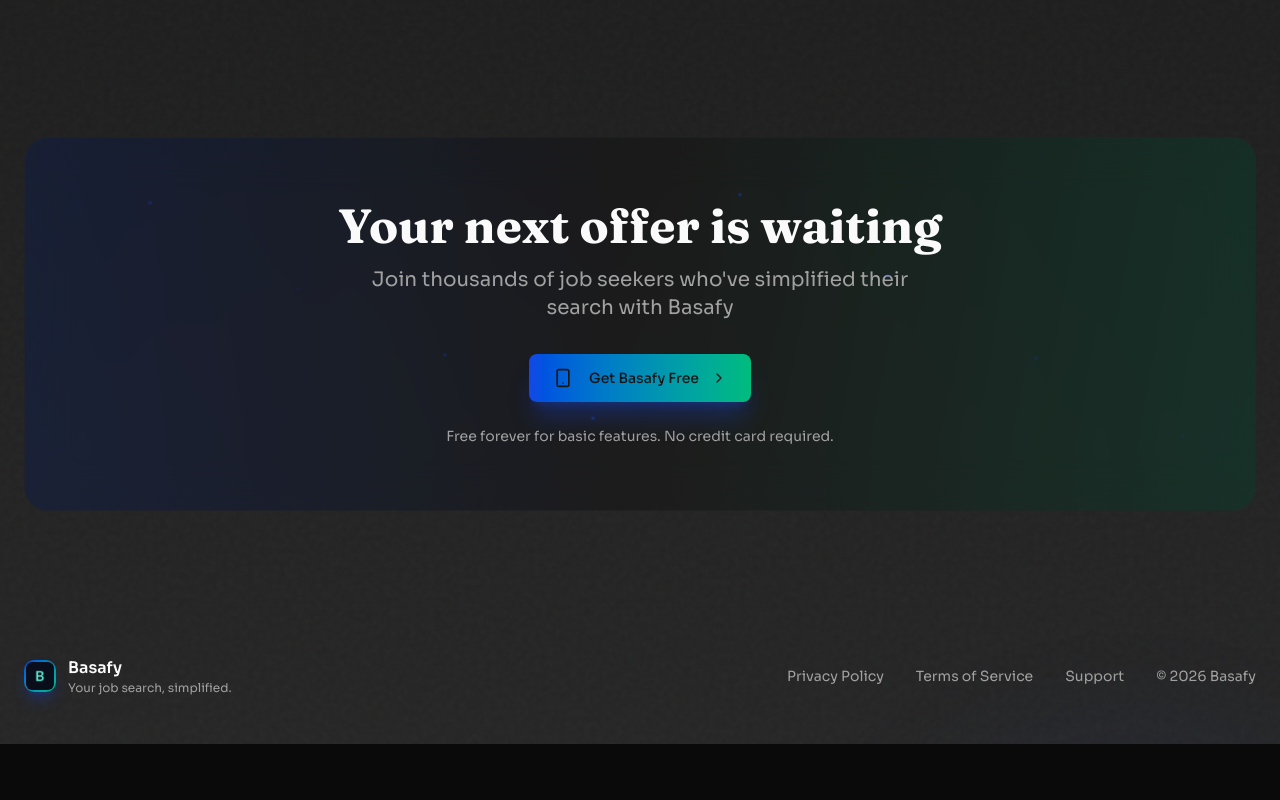
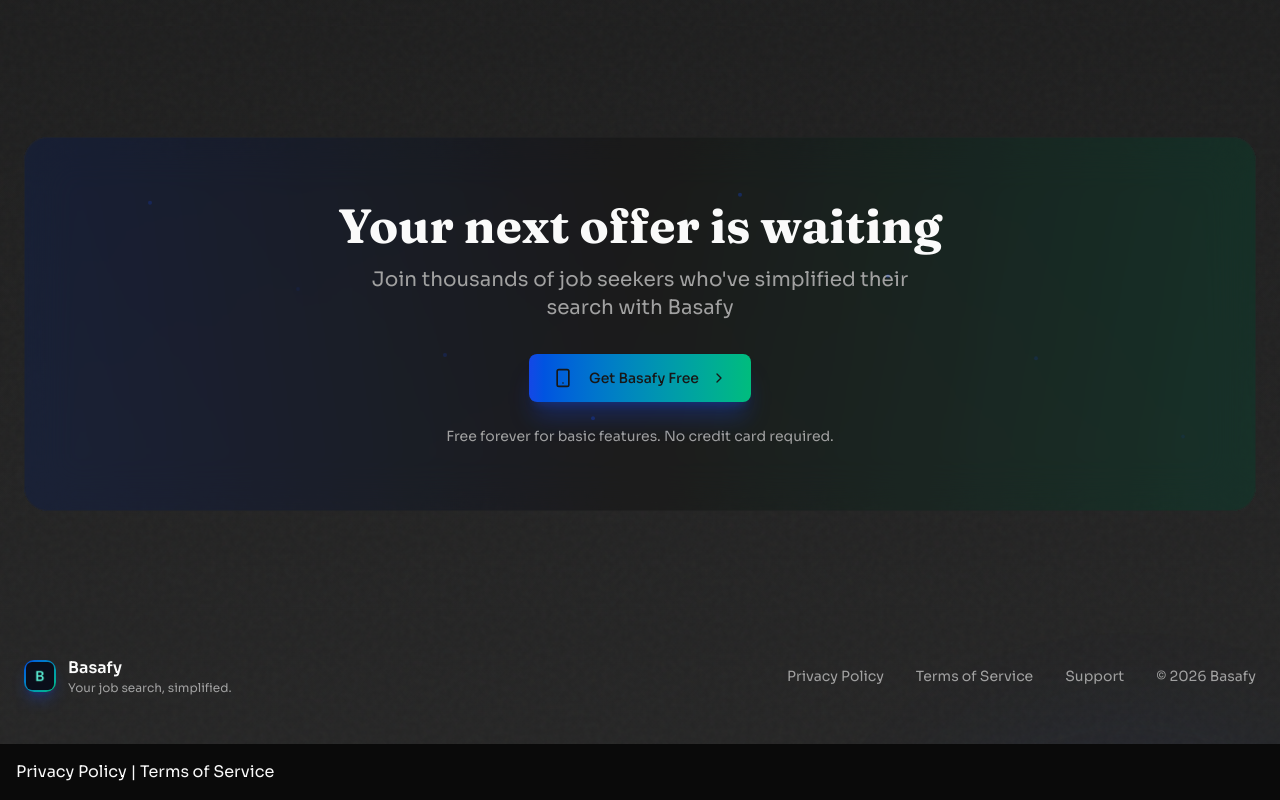
Before and after one commit to Talia04/Basafy, a Next.js app in the folder basafy-web/: page / in a window 1280 px wide. Shown: the part 5131-5931 px from the top of the page. Before the commit the page ends 5875 px from the top, so only its background shows below. Built offline with nearby package versions, Linux system fonts and the light colour scheme.

Commit message:
Add minimal policy footer

```diff
--- a/basafy-web/app/layout.tsx
+++ b/basafy-web/app/layout.tsx
@@ -48,6 +48,11 @@
           </div>
         </div>
         {children}
+        <footer style={{ padding: 16 }}>
+          <a href="https://basafy.com/privacy">Privacy Policy</a>
+          {' | '}
+          <a href="https://basafy.com/terms">Terms of Service</a>
+        </footer>
       </body>
     </html>
   );
```
